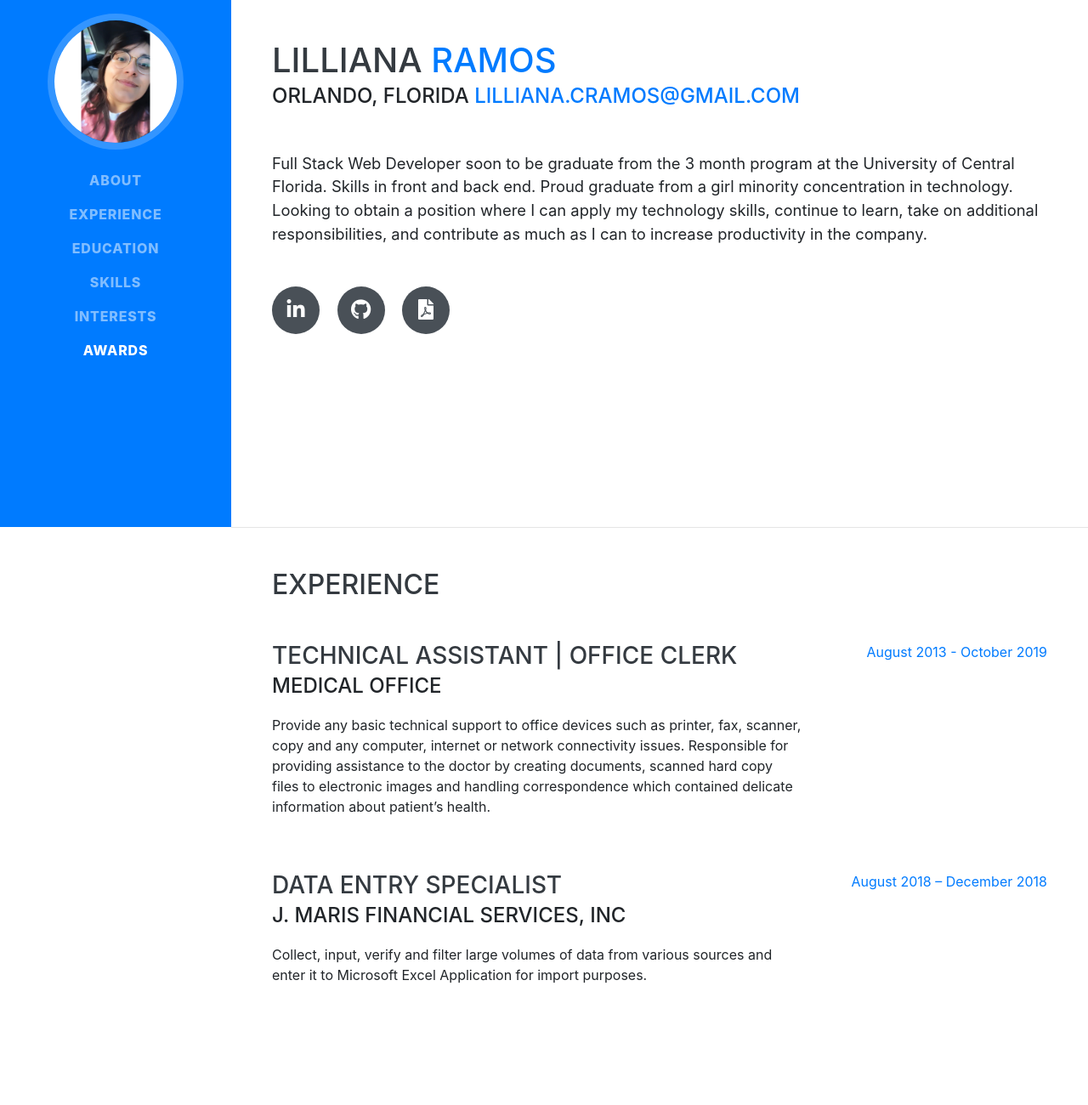
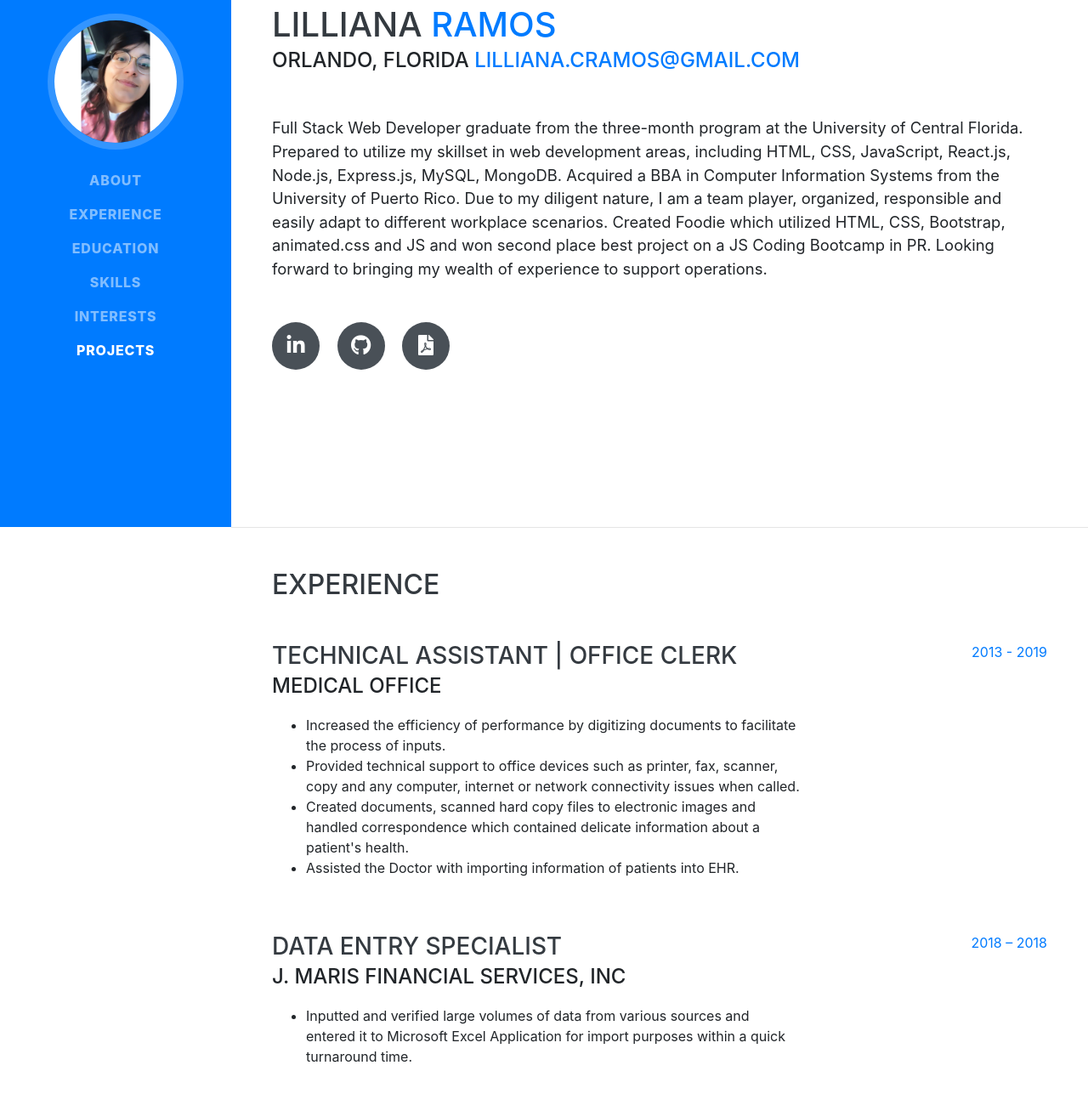
Before and after one commit to lilliana1/resume, a website with bundled scripts: page index.html in a window 1280 px wide. Shown: the part 180-1480 px from the top of the page at 85% size. Built offline with nearby package versions, Linux system fonts and the light colour scheme; a web font is replaced by a local one.

Commit message:
change awards to portfolio

```diff
--- a/index.html
+++ b/index.html
@@ -53,7 +53,7 @@
           <a class="nav-link js-scroll-trigger" href="#interests">Interests</a>
         </li>
         <li class="nav-item">
-          <a class="nav-link js-scroll-trigger" href="#awards">Awards</a>
+          <a class="nav-link js-scroll-trigger" href="#awards">Projects</a>
         </li>
       </ul>
     </div>
@@ -69,7 +69,8 @@
         <div class="subheading mb-5"> Orlando, Florida
           <a href="mailto:lilliana.cramos@gmail.com">lilliana.cramos@gmail.com</a>
         </div>
-        <p class="lead mb-5">Full Stack Web Developer soon to be graduate from the 3 month program at the University of Central Florida. Skills in front and back end. Proud graduate from a girl minority concentration in technology. Looking to obtain a position where I can apply my technology skills, continue to learn, take on additional responsibilities, and contribute as much as I can to increase productivity in the company.
+        <p class="lead mb-5">
+          Full Stack Web Developer graduate from the three-month program at the University of Central Florida. Prepared to utilize my skillset in web development areas, including HTML, CSS, JavaScript, React.js, Node.js, Express.js, MySQL, MongoDB. Acquired a BBA in Computer Information Systems from the University of Puerto Rico. Due to my diligent nature, I am a team player, organized, responsible and easily adapt to different workplace scenarios. Created Foodie which utilized HTML, CSS, Bootstrap, animated.css and JS and won second place best project on a JS Coding Bootcamp in PR. Looking forward to bringing my wealth of experience to support operations.
         </p>
         <div class="social-icons">
           <a href="https://www.linkedin.com/in/lillianaramos/" target="_blank">
@@ -95,11 +96,22 @@
           <div class="resume-content">
             <h3 class="mb-0">Technical Assistant | Office Clerk </h3>
             <div class="subheading mb-3">Medical office</div>
-            <p>Provide any basic technical support to office devices such as printer, fax, scanner, copy and any computer, internet or network connectivity issues. Responsible for providing assistance to the doctor by creating documents, scanned hard copy files to electronic images and handling correspondence which contained delicate information about patient’s health.
-            </p>
+              <ul>
+                <li>
+                  Increased  the efficiency of performance by digitizing documents to facilitate the process of inputs.
+                </li>
+                <li>
+                  Provided technical support to office devices such as printer, fax, scanner, copy and any computer, internet or network connectivity issues when called.
+                </li>
+                <li>
+                  Created documents, scanned hard copy files to electronic images and handled  correspondence which contained delicate information about a patient's health.
+                </li>
+                <li>Assisted the Doctor with importing information of patients into EHR.
+                </li>
+              </ul>
           </div>
           <div class="resume-date text-md-right">
-            <span class="text-primary">August 2013 - October 2019</span>
+            <span class="text-primary">2013 - 2019</span>
           </div>
         </div>
 
@@ -107,10 +119,14 @@
           <div class="resume-content">
             <h3 class="mb-0">Data Entry Specialist </h3>
             <div class="subheading mb-3">J. Maris Financial Services, INC</div>
-            <p>Collect, input, verify and filter large volumes of data from various sources and enter it to Microsoft Excel Application for import purposes.</p>
+            <ul>
+              <li>
+                Inputted and verified large volumes of data from various sources and entered it to Microsoft Excel Application for import purposes within a quick turnaround time.
+              </li>
+            </ul>
           </div>
           <div class="resume-date text-md-right">
-            <span class="text-primary">August 2018 – December 2018</span>
+            <span class="text-primary">2018 – 2018</span>
           </div>
         </div>
       </div>
@@ -181,6 +197,9 @@
           <li class="list-inline-item">
             <i class="fab fa-npm"></i>
           </li>
+          <li class="list-inline-item">
+            <i class="fab fa-react"></i>
+          </li>
         </ul>
       </div>
     </section>
@@ -190,7 +209,9 @@
     <section class="resume-section p-3 p-lg-5 d-flex align-items-center" id="interests">
       <div class="w-100">
         <h2 class="mb-5">Interests</h2>
-        <p>Apart from being a web developer, I enjoy traveling, meeting new people and learning about their cultures. Since the beginning of my college years, I have been doing voluntary work. I had the opportunity to participate in PR Donation Drive, where I volunteered at packing and delivering to people with needs in the city of Yabucoa, Puerto Rico after Hurricane Maria 2017.</p>
+        <p>
+          Full Stack Web Developer who holds a Bachelors in Information Technology from UPR-RP. Experienced in data entry and technical support. Team player with an eye for detail and capacity to adapt, learn fast and handle sensitive information. Equipped to execute multiple tasks to create products for customer satisfaction. I have an absolute love and passion for building something out of nothing, is one of the most exciting experience I have ever come to know. Don't be afraid to contact me!
+        </p>
       </div>
     </section>
 
@@ -198,13 +219,12 @@
 
     <section class="resume-section p-3 p-lg-5 d-flex align-items-center" id="awards">
       <div class="w-100">
-        <h2 class="mb-5">Awards</h2>
+        <h2 class="mb-5">Projects</h2>
         <ul class="fa-ul mb-0">
           <li>
-            <i class="fa-li fa fa-trophy text-warning"></i>
-            2<sup>st</sup>
-            Place - Codetrotters - Standing Ovation Award 2019 </li>
-          <li>
+            Visit <a href="https://lilliana-ramos-portfolio.herokuapp.com/" target="_blank">Portfolio</a>.
+            Experience in Front End: HTML5, CSS, Javascript,JQuery, Bootstrap, Materialize, Foundation, React.js;API Interaction: APIs, JSON, AJAX, Real Time Cloud Database via Firebase; Databases: MySQL, MongoDB; Server-Side: Node.js, Express.js, ORM (Sequelize), MVC;Dev-Tools: Heroku, Git and Github.
+          </li>
         </ul>
       </div>
     </section>
```
